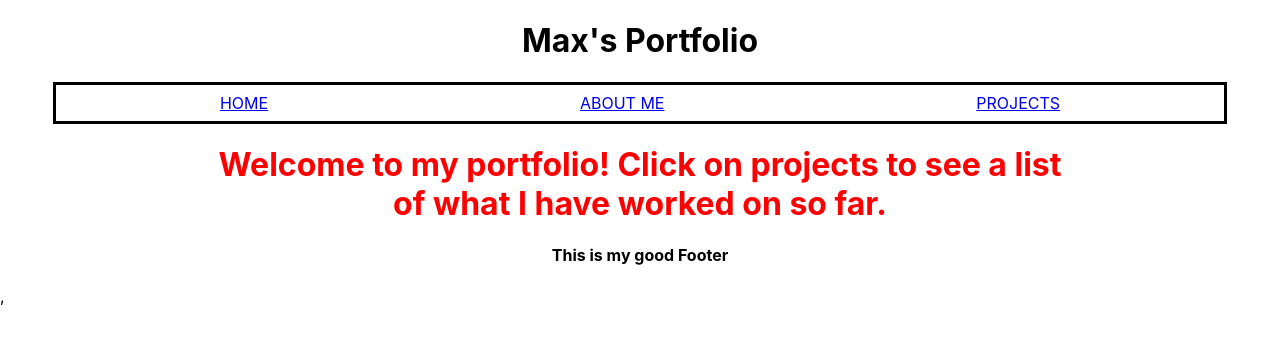
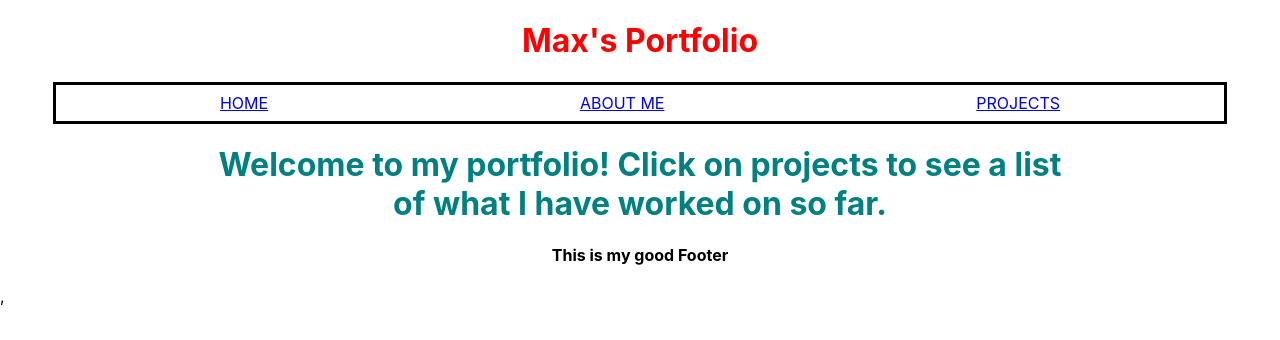
Before and after one commit to maxmcgrath1/portfolio_frontend, a React (Create React App) app: page / in a window 1280 px wide. Shown: the top 340 px of the page. Built offline with nearby package versions, Linux system fonts and the light colour scheme.

Commit message:
updated some styling

```diff
--- a/src/App.css
+++ b/src/App.css
@@ -44,20 +44,24 @@ button {
   color: blue;
 }
 
+.homemessage {
+  color: teal
+}
+
+img {
+  width: 300px;
+}
+
+.maintitle {
+  color: red;
+}
+
 .project {
   padding: 0 0 100px 0;
   border: solid red 2px;
   margin: 10px;
 }
 
-img {
-  width: 300px;
-}
-
-.homemessage {
-  color: red
-}
-
 .projname {
   color: teal
 }
--- a/src/components/Header.js
+++ b/src/components/Header.js
@@ -13,7 +13,7 @@ function Header(props) {
 
     return (
         <header>
-            <h1>Max's Portfolio</h1>
+            <h1 className="maintitle">Max's Portfolio</h1>
             <nav style={navStyle}>
                 <Link to="/">
                     <div>HOME</div>
```
